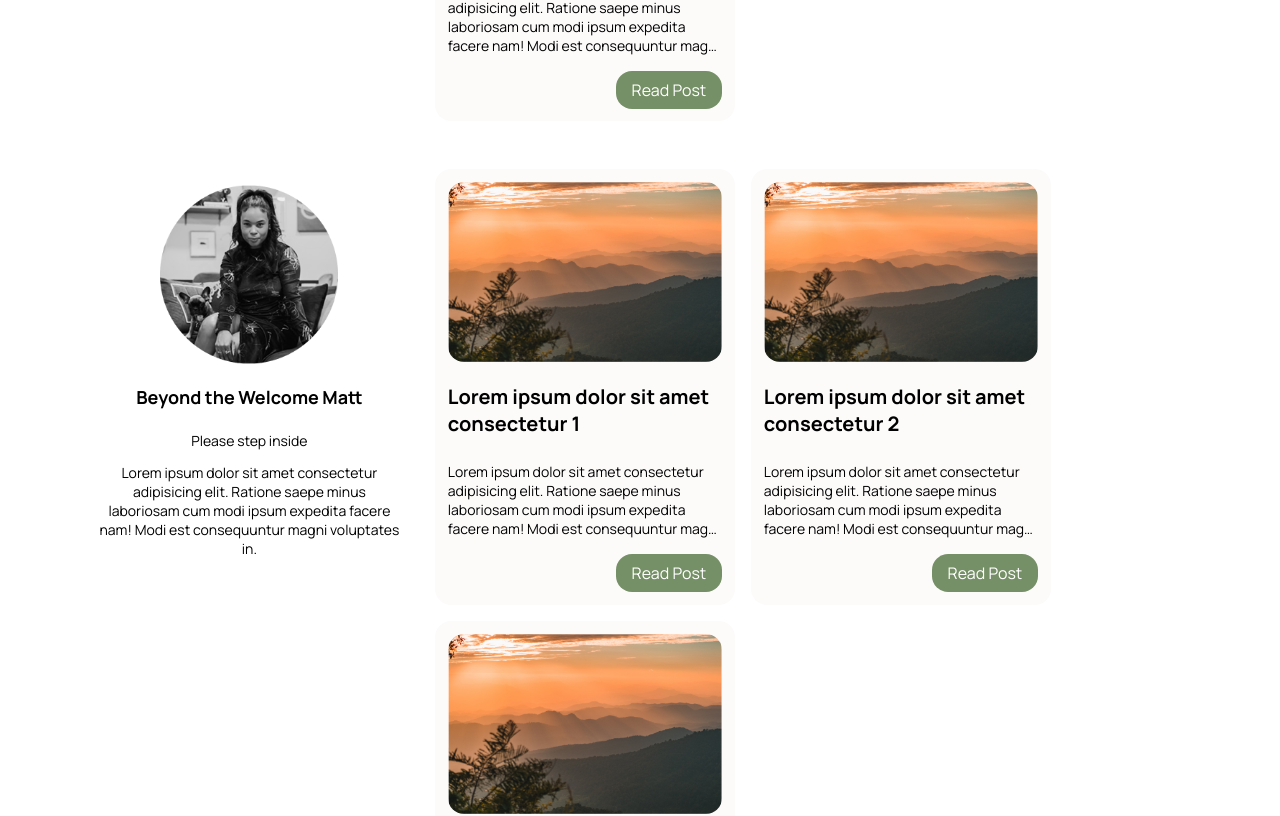
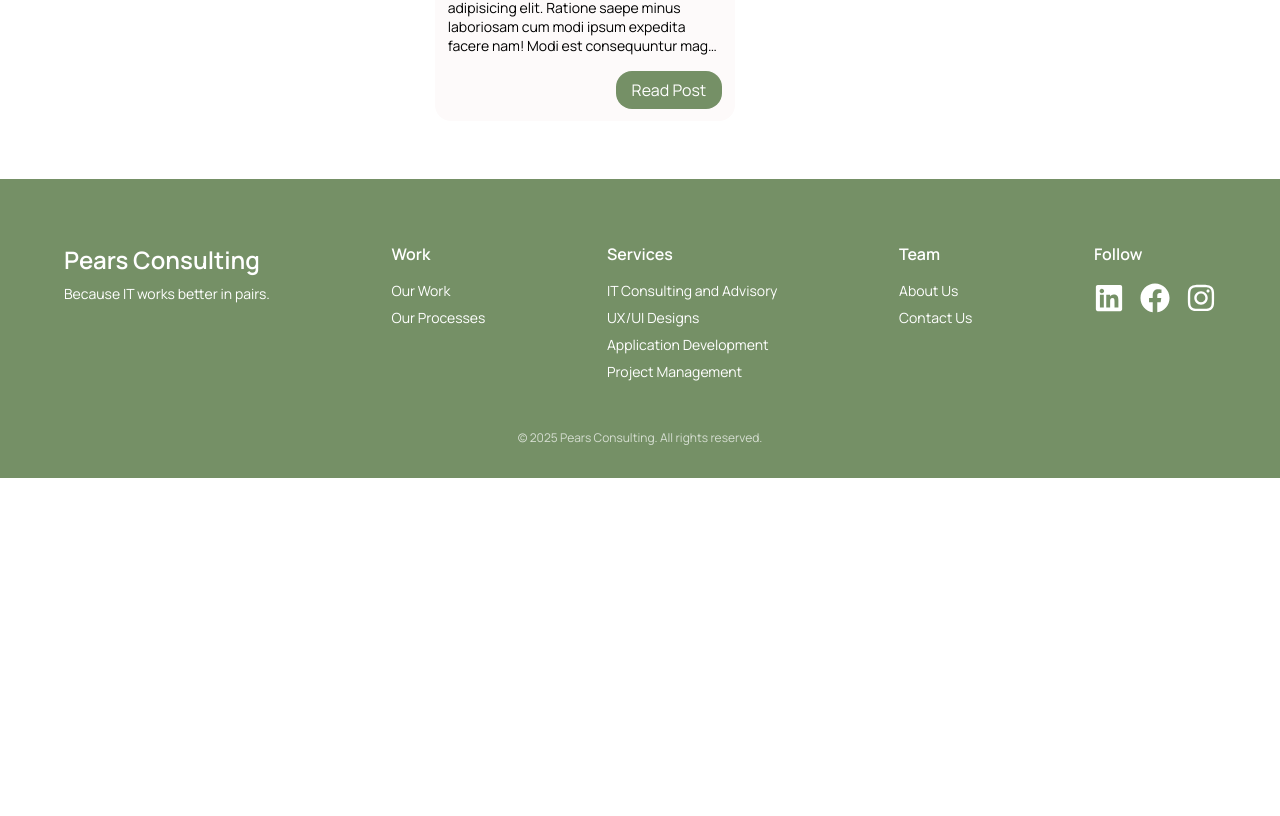
Before and after one commit to Pears-co-za/pears.co.za, a React (Create React App) app: page /blog in a window 1280 px wide. Shown: the part 841-1657 px from the top of the page. After the commit the page ends 1319 px from the top, so only its background shows below. Built offline with nearby package versions, Linux system fonts and the light colour scheme.

Commit message:
Remove extra user

```diff
--- a/src/App.jsx
+++ b/src/App.jsx
@@ -30,17 +30,6 @@ function App() {
                 { id: 3, title: "Lorem ipsum dolor sit amet consectetur 2", image: "/assets/image-02.jpg", content: "Lorem ipsum dolor sit amet consectetur adipisicing elit. Ratione saepe minus laboriosam cum modi ipsum expedita facere nam! Modi est consequuntur magni voluptates in.", uploadDate: "14 February 2025", timeToRead: "5 min", },
             ]
         },
-        {
-            userId: 2,
-            firstName: 'Drake',
-            lastName: 'Smith',
-            profilePicture: "/assets/Ellipse_2.png",
-            posts: [
-                { id: 1, title: "Lorem ipsum dolor sit amet consectetur 1", image: "/assets/image-02.jpg", content: "Lorem ipsum dolor sit amet consectetur adipisicing elit. Ratione saepe minus laboriosam cum modi ipsum expedita facere nam! Modi est consequuntur magni voluptates in.", uploadDate: "14 February 2025", timeToRead: "5 min", },
-                { id: 2, title: "Lorem ipsum dolor sit amet consectetur 2", image: "/assets/image-02.jpg", content: "Lorem ipsum dolor sit amet consectetur adipisicing elit. Ratione saepe minus laboriosam cum modi ipsum expedita facere nam! Modi est consequuntur magni voluptates in.", uploadDate: "14 February 2025", timeToRead: "5 min", },
-                { id: 3, title: "Lorem ipsum dolor sit amet consectetur 2", image: "/assets/image-02.jpg", content: "Lorem ipsum dolor sit amet consectetur adipisicing elit. Ratione saepe minus laboriosam cum modi ipsum expedita facere nam! Modi est consequuntur magni voluptates in.", uploadDate: "14 February 2025", timeToRead: "5 min", },
-            ]
-        },
     ];
 
     return (
```
Also changed, not shown: src/components/BlogEntry/BlogEntry.module.css (+0 -14 lines).
